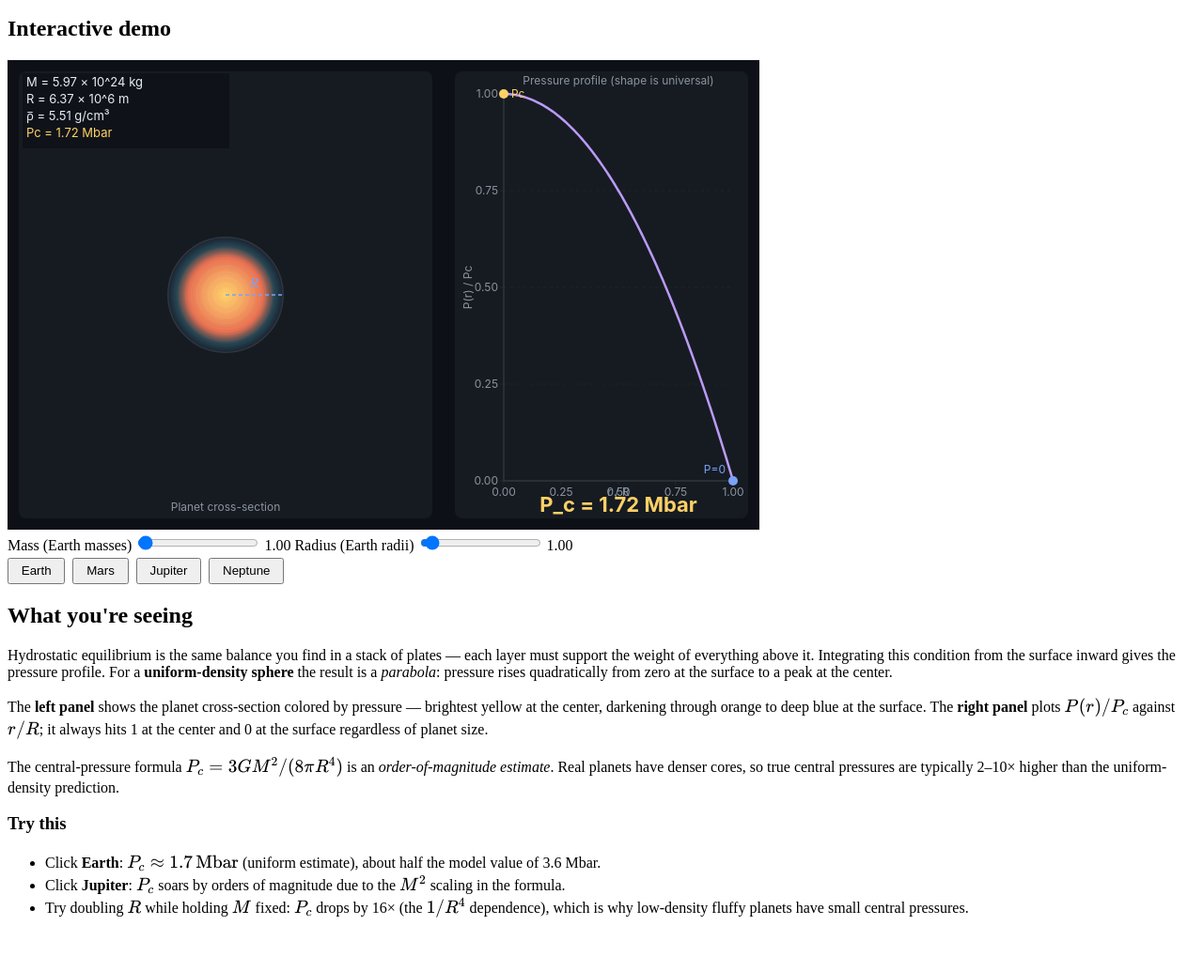
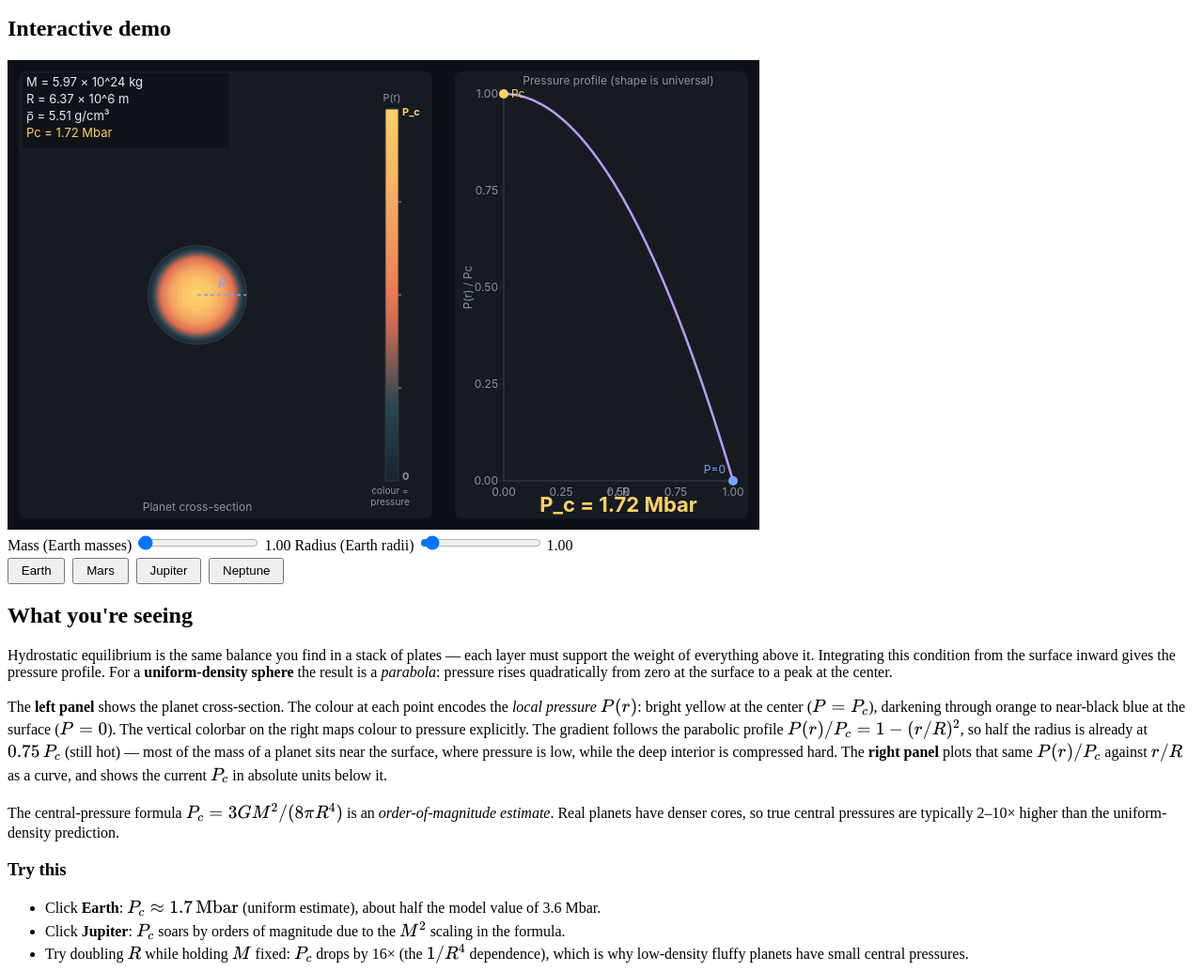
Before and after one commit to ShikeChen01/ASTRON2E03-Notes, a website built with Vite: page frontend/concepts/hydrostatic-equilibrium/index.html in a window 1280 px wide. Shown: the part 823-1858 px from the top of the page at 94% size. Before the commit the page ends 1819 px from the top, so only its background shows below. Built offline with nearby package versions, Linux system fonts and the light colour scheme.

Commit message:
feat(hydrostatic): add pressure colorbar legend and match gradient to parabolic profile
The sphere's color now maps explicitly to P(r)/Pc via a vertical
colorbar legend on the right edge of the cross-section panel.
Radial gradient stops are placed so color at radius r matches the
actual parabolic pressure P/Pc = 1 - (r/R)^2.

```diff
--- a/frontend/concepts/hydrostatic-equilibrium/index.html
+++ b/frontend/concepts/hydrostatic-equilibrium/index.html
@@ -69,12 +69,20 @@
         surface to a peak at the center.
       </p>
       <p>
-        The <strong>left panel</strong> shows the planet cross-section colored
-        by pressure — brightest yellow at the center, darkening through orange
-        to deep blue at the surface. The <strong>right panel</strong> plots
-        <span class="math">P(r)/P_c</span> against
-        <span class="math">r/R</span>; it always hits 1 at the center and 0
-        at the surface regardless of planet size.
+        The <strong>left panel</strong> shows the planet cross-section. The
+        colour at each point encodes the <em>local pressure</em>
+        <span class="math">P(r)</span>: bright yellow at the center (<span class="math">P = P_c</span>),
+        darkening through orange to near-black blue at the surface
+        (<span class="math">P = 0</span>). The vertical colorbar on the right
+        maps colour to pressure explicitly. The gradient follows the
+        parabolic profile <span class="math">P(r)/P_c = 1 - (r/R)^2</span>,
+        so half the radius is already at <span class="math">0.75\,P_c</span>
+        (still hot) — most of the mass of a planet sits near the surface,
+        where pressure is low, while the deep interior is compressed hard.
+        The <strong>right panel</strong> plots that same
+        <span class="math">P(r)/P_c</span> against <span class="math">r/R</span>
+        as a curve, and shows the current <span class="math">P_c</span> in
+        absolute units below it.
       </p>
       <p>
         The central-pressure formula <span class="math">P_c = 3GM^2/(8\pi R^4)</span>
--- a/frontend/concepts/hydrostatic-equilibrium/main.js
+++ b/frontend/concepts/hydrostatic-equilibrium/main.js
@@ -108,24 +108,58 @@ function roundRect(ctx, x, y, w, h, r) {
   ctx.closePath();
 }
 
+// ── Color ramp used for pressure mapping ─────────────────────────────────────
+// Maps a value u ∈ [0, 1] (= P/Pc) to a colour string. 1 = hot yellow, 0 = black.
+const PRESSURE_STOPS = [
+  { u: 0.00, c: '#1a2332' },  // P = 0 : near-black blue
+  { u: 0.20, c: '#264653' },  // dark teal
+  { u: 0.45, c: '#e76f51' },  // deep orange-red
+  { u: 0.70, c: '#f4a261' },  // warm orange
+  { u: 1.00, c: '#ffd166' },  // P = Pc : bright yellow
+];
+
+function hex2rgb(h) {
+  const n = parseInt(h.slice(1), 16);
+  return [(n >> 16) & 255, (n >> 8) & 255, n & 255];
+}
+function lerp(a, b, t) { return a + (b - a) * t; }
+function pressureColor(u) {
+  u = Math.max(0, Math.min(1, u));
+  for (let i = 0; i < PRESSURE_STOPS.length - 1; i++) {
+    const s0 = PRESSURE_STOPS[i];
+    const s1 = PRESSURE_STOPS[i + 1];
+    if (u >= s0.u && u <= s1.u) {
+      const t = (u - s0.u) / (s1.u - s0.u);
+      const a = hex2rgb(s0.c);
+      const b = hex2rgb(s1.c);
+      return `rgb(${Math.round(lerp(a[0], b[0], t))}, ${Math.round(lerp(a[1], b[1], t))}, ${Math.round(lerp(a[2], b[2], t))})`;
+    }
+  }
+  return PRESSURE_STOPS[PRESSURE_STOPS.length - 1].c;
+}
+
 // ── Left panel: planet cross-section ─────────────────────────────────────────
 function drawPlanet(px, py, pw, ph, Pc, R_eu) {
-  // Usable area inside panel
-  const cx = px + pw / 2;
+  // Reserve space on the right for a pressure colorbar legend.
+  const BAR_W = 60;
+  const bodyW = pw - BAR_W;
+  const cx = px + bodyW / 2;
   const cy = py + ph / 2;
-  const frameMax = Math.min(pw, ph) / 2 - 16;  // max room available
+  const frameMax = Math.min(bodyW, ph) / 2 - 16;  // max room available
   // Visually scale with slider R (Earth radii). sqrt compression so Mars and
   // Jupiter both fit on screen: Earth → 30 % of frame, Jupiter (11 Re) → ~99 %.
   const scale = Math.max(0.08, Math.min(0.95, 0.30 * Math.sqrt(R_eu)));
   const maxR = frameMax * scale;
 
-  // Radial gradient: yellow center → orange → dark blue at surface
+  // Radial gradient — stops placed so the colour at radius r corresponds to
+  // the parabolic pressure profile P(r)/Pc = 1 − (r/R)². So a stop at radial
+  // fraction t should use the colour for P/Pc = 1 − t².
   const grad = ctx.createRadialGradient(cx, cy, 0, cx, cy, maxR);
-  grad.addColorStop(0,    '#ffd166');   // center: bright yellow
-  grad.addColorStop(0.35, '#f4a261');   // warm orange
-  grad.addColorStop(0.65, '#e76f51');   // deeper orange-red
-  grad.addColorStop(0.85, '#264653');   // dark teal
-  grad.addColorStop(1,    '#1a2332');   // near-black blue at surface
+  const gradT = [0.00, 0.30, 0.55, 0.75, 0.90, 1.00];
+  for (const t of gradT) {
+    const pFrac = 1 - t * t;
+    grad.addColorStop(t, pressureColor(pFrac));
+  }
 
   // Draw filled planet disc
   ctx.beginPath();
@@ -181,6 +215,63 @@ function drawPlanet(px, py, pw, ph, Pc, R_eu) {
   ctx.textAlign = 'center';
   ctx.textBaseline = 'bottom';
   ctx.fillText('R', cx + maxR / 2, cy - 5);
+
+  // ── Colorbar legend ─────────────────────────────────────────────────────
+  // Vertical bar on the right edge of the panel, yellow (Pc) at top → black
+  // (0) at bottom. Tells the reader that colour = pressure.
+  const barX  = px + pw - BAR_W + 10;
+  const barW  = 14;
+  const barY  = py + 40;
+  const barH  = ph - 80;
+
+  // Fill using the same ramp, top = 1, bottom = 0.
+  const barGrad = ctx.createLinearGradient(0, barY, 0, barY + barH);
+  for (let i = 0; i <= 10; i++) {
+    const frac = i / 10;                  // 0 at top, 1 at bottom
+    barGrad.addColorStop(frac, pressureColor(1 - frac));
+  }
+  ctx.fillStyle = barGrad;
+  ctx.fillRect(barX, barY, barW, barH);
+  ctx.strokeStyle = '#30363d';
+  ctx.lineWidth = 1;
+  ctx.strokeRect(barX, barY, barW, barH);
+
+  // Bar title
+  ctx.fillStyle = '#8b949e';
+  ctx.font = '11px -apple-system, Segoe UI, sans-serif';
+  ctx.textAlign = 'center';
+  ctx.textBaseline = 'bottom';
+  ctx.fillText('P(r)', barX + barW / 2, barY - 6);
+
+  // End labels
+  ctx.fillStyle = '#ffd166';
+  ctx.font = 'bold 11px -apple-system, Segoe UI, sans-serif';
+  ctx.textAlign = 'left';
+  ctx.textBaseline = 'middle';
+  ctx.fillText('P_c', barX + barW + 4, barY + 4);
+
+  ctx.fillStyle = '#8b949e';
+  ctx.textBaseline = 'middle';
+  ctx.fillText('0', barX + barW + 4, barY + barH - 4);
+
+  // Tick marks at P/Pc = 0.25, 0.5, 0.75
+  ctx.strokeStyle = '#8b949e';
+  ctx.lineWidth = 1;
+  for (const frac of [0.25, 0.5, 0.75]) {
+    const ty = barY + barH * (1 - frac);
+    ctx.beginPath();
+    ctx.moveTo(barX + barW, ty);
+    ctx.lineTo(barX + barW + 3, ty);
+    ctx.stroke();
+  }
+
+  // Caption under the bar explaining the mapping
+  ctx.fillStyle = '#8b949e';
+  ctx.font = '10px -apple-system, Segoe UI, sans-serif';
+  ctx.textAlign = 'center';
+  ctx.textBaseline = 'top';
+  ctx.fillText('colour =', barX + barW / 2 - 2, barY + barH + 6);
+  ctx.fillText('pressure', barX + barW / 2 - 2, barY + barH + 18);
 }
 
 // ── Right panel: P(r)/Pc vs r/R ──────────────────────────────────────────────
```
